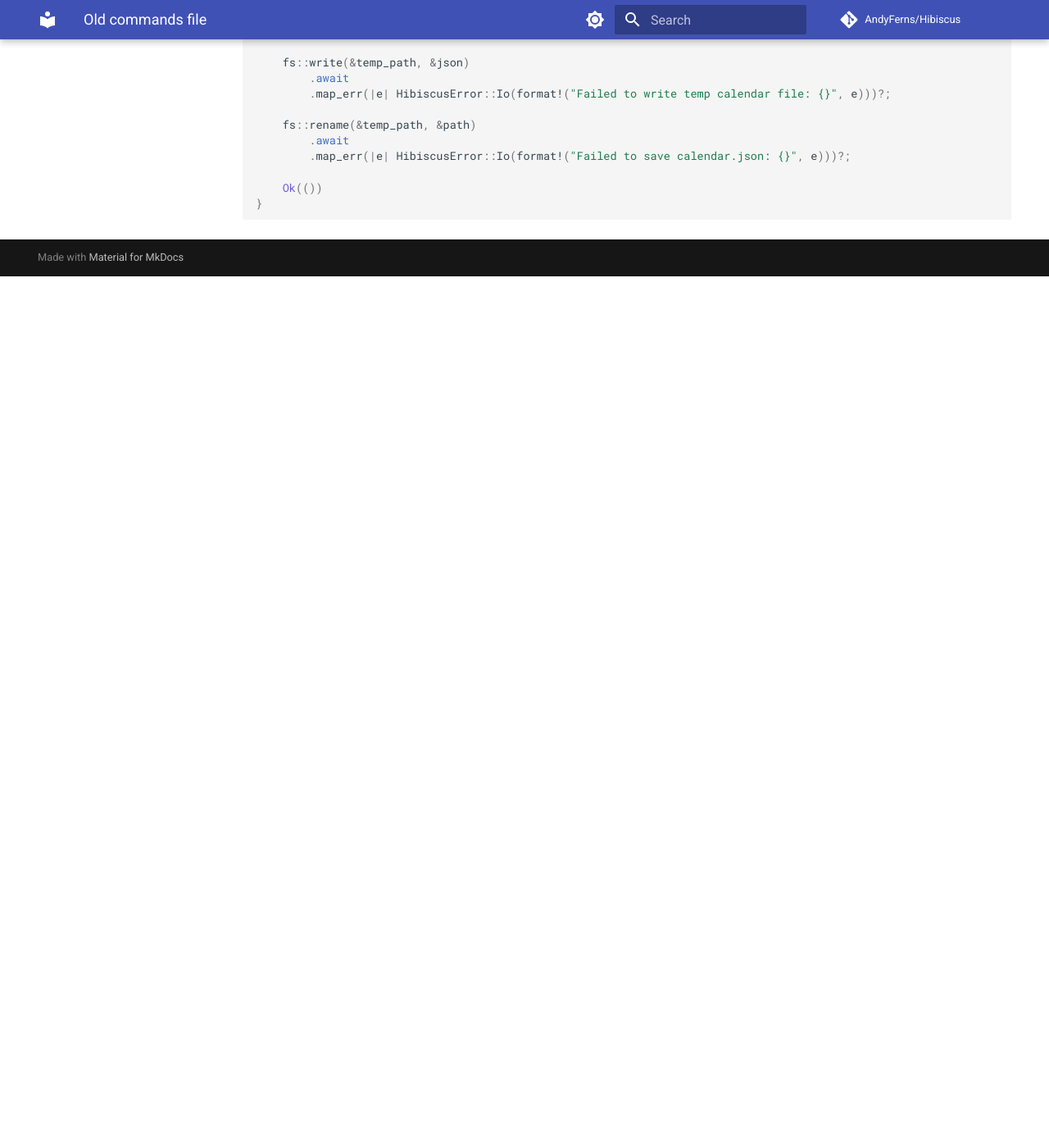
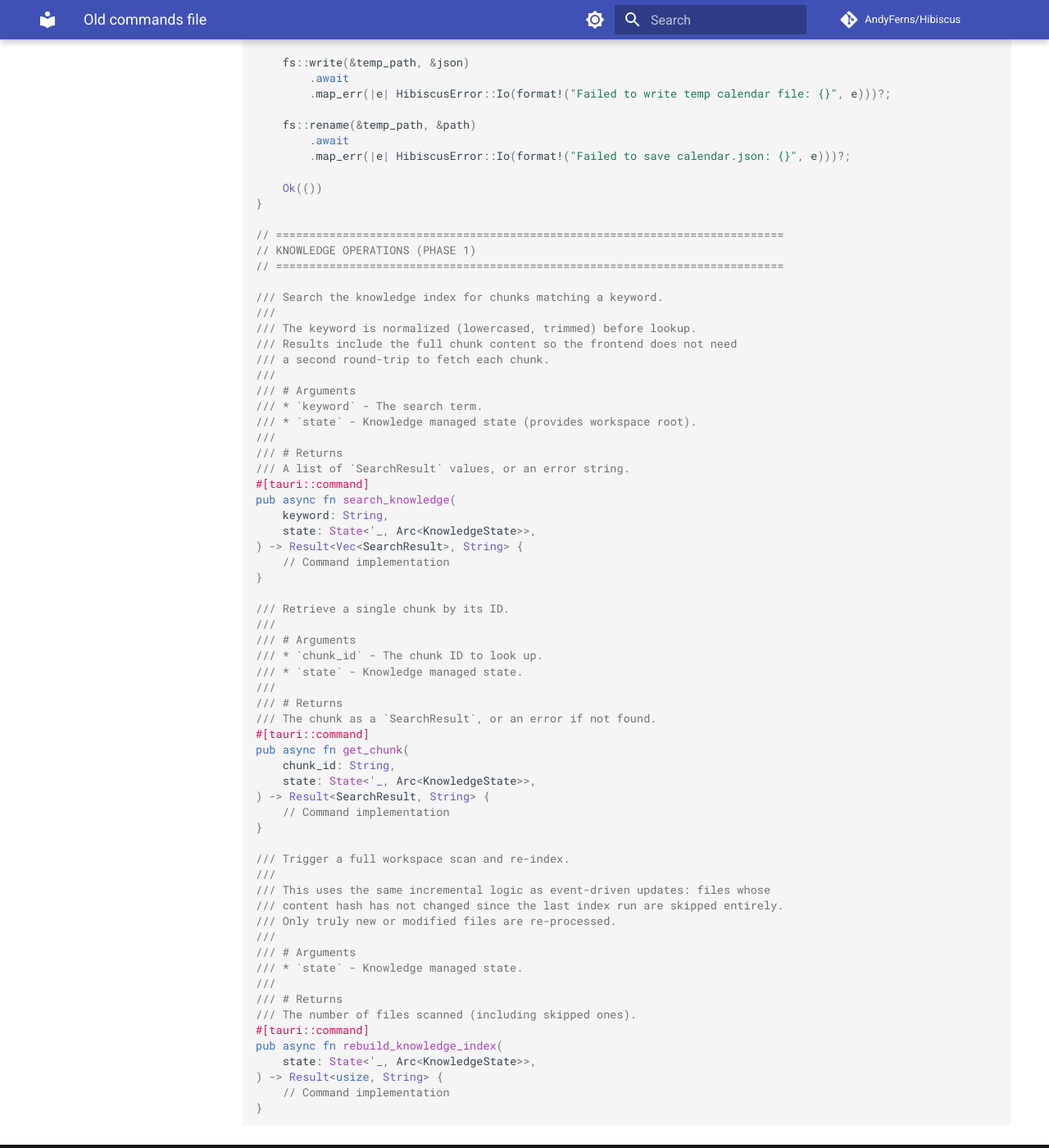
Before and after one commit to AndyFerns/Hibiscus, an MkDocs documentation site: the page built from docs/architecture/commands.rs.md, in a window 1280 px wide and 1400 px high, scrolled down 9389 px. Shown: the whole window at 82% size. Built offline with MkDocs 1.6.1 and Material for MkDocs 9.7.7, drawn with Linux system fonts in a browser that asks for light colours; comment, search, counter and statistics services are not loaded; before the commit the page ends 9726 px from its top, so only the background shows below that.

Commit message:
chore: version bump from v0.7.2 to v0.8 regarding minor change for async pipeline implementation

````diff
--- a/docs/architecture/commands.rs.md
+++ b/docs/architecture/commands.rs.md
@@ -496,4 +496,61 @@ pub async fn save_calendar_data(root: String, data: serde_json::Value) -> Result
     Ok(())
 }
 
+// ============================================================================
+// KNOWLEDGE OPERATIONS (PHASE 1)
+// ============================================================================
+
+/// Search the knowledge index for chunks matching a keyword.
+///
+/// The keyword is normalized (lowercased, trimmed) before lookup.
+/// Results include the full chunk content so the frontend does not need
+/// a second round-trip to fetch each chunk.
+///
+/// # Arguments
+/// * `keyword` - The search term.
+/// * `state` - Knowledge managed state (provides workspace root).
+///
+/// # Returns
+/// A list of `SearchResult` values, or an error string.
+#[tauri::command]
+pub async fn search_knowledge(
+    keyword: String,
+    state: State<'_, Arc<KnowledgeState>>,
+) -> Result<Vec<SearchResult>, String> {
+    // Command implementation
+}
+
+/// Retrieve a single chunk by its ID.
+///
+/// # Arguments
+/// * `chunk_id` - The chunk ID to look up.
+/// * `state` - Knowledge managed state.
+///
+/// # Returns
+/// The chunk as a `SearchResult`, or an error if not found.
+#[tauri::command]
+pub async fn get_chunk(
+    chunk_id: String,
+    state: State<'_, Arc<KnowledgeState>>,
+) -> Result<SearchResult, String> {
+    // Command implementation
+}
+
+/// Trigger a full workspace scan and re-index.
+///
+/// This uses the same incremental logic as event-driven updates: files whose
+/// content hash has not changed since the last index run are skipped entirely.
+/// Only truly new or modified files are re-processed.
+///
+/// # Arguments
+/// * `state` - Knowledge managed state.
+///
+/// # Returns
+/// The number of files scanned (including skipped ones).
+#[tauri::command]
+pub async fn rebuild_knowledge_index(
+    state: State<'_, Arc<KnowledgeState>>,
+) -> Result<usize, String> {
+    // Command implementation
+}
 ```
--- a/package.json
+++ b/package.json
@@ -1,7 +1,7 @@
 {
   "name": "hibiscus",
   "private": true,
-  "version": "0.7.2",
+  "version": "0.8.0",
   "type": "module",
   "scripts": {
     "dev": "vite",
--- a/version.json
+++ b/version.json
@@ -1,5 +1,5 @@
 {
-  "version": "0.7.2",
+  "version": "0.8.0",
   "name": "Hibiscus",
   "description": "A modern workspace editor for study and productivity"
 }
````
Also changed, not shown: docs/changelog.md (+24 -0 lines), 3 other files.
